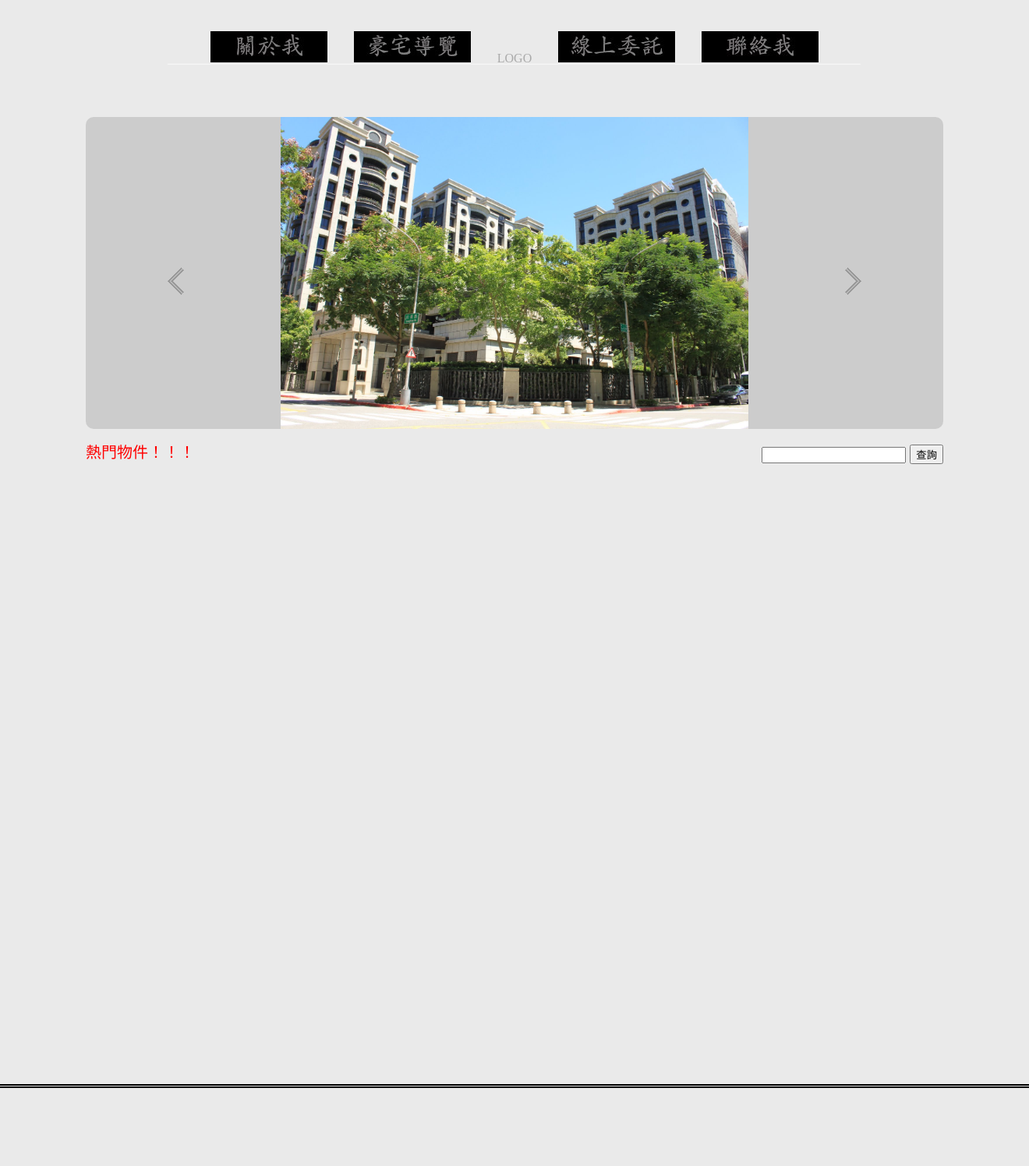
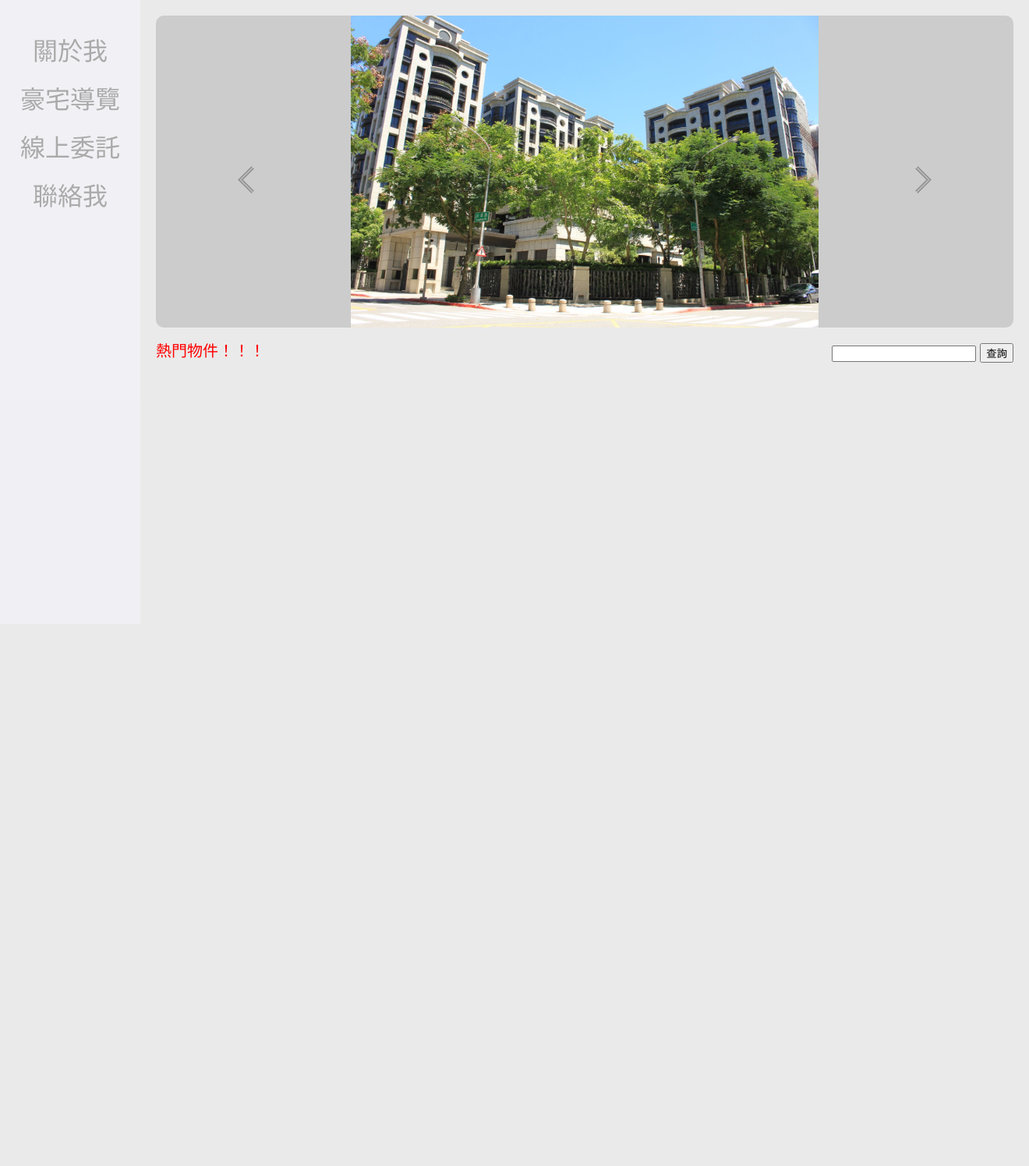
Before and after one commit to tbcey74123/TaipeiHouse, a PHP site: page / in a window 1320 px wide. Shown: the whole page at 78% size. After the commit the page ends 465 px from the top, so only its background shows below. Run offline with PHP 8.4, Linux system fonts and the light colour scheme; data that the repository does not hold is empty; some libraries are stand-ins or nearby versions.

Commit message:
Change the menu position to the left side.

```diff
--- a/index.php
+++ b/index.php
@@ -13,23 +13,24 @@
     <meta charset="utf-8">
     <link rel="stylesheet" type="text/css" href="style.css">
     <link rel="stylesheet" type="text/css" href="Slide.css">
+    <script src="http://ajax.googleapis.com/ajax/libs/jquery/1.11.1/jquery.min.js"></script>
     <script type="text/javascript" src="script/main.js"></script>
     <script type="text/javascript" src="script/Slide.js"></script>
 </head>
 <body onload="loadPictures(); auto = setInterval(function(){auto_changePic()}, 7000)">
-    <div id="top">
+    <div id="left-side">
         <div id="div_page_selection">
             <ul id="ul_page_selection" onmouseover="menu_select(event.target)" onmouseout="menu_leave(event.target)">
-                <li class="main-menu" id="AboutMe"><a href="aboutus.html"><img src="pic/menu-1.jpg" /></a></li>
-                <li class="main-menu" id="houses"><a href="houses.php"><img src="pic/menu-2.jpg" /></a></li>
-                <li class="main-menu" id="LOGO"><a href="index.php">LOGO</a></li>
-                <li class="main-menu" id="Business"><a href="business.html"><img src="pic/menu-3.jpg" /></a></li>
-                <li class="main-menu" id="ContactMe"><a href="contactme.html"><img src="pic/menu-4.jpg" /></a></li>
+		<li class="main-menu" id="AboutMe"><a href="aboutus.html">關於我</a></li>
+		<li class="main-menu" id="houses"><a href="houses.php">豪宅導覽</a></li>
+		<li class="main-menu" id="Business"><a href="business.html">線上委託</a></li>
+		<li class="main-menu" id="ContactMe"><a href="contactme.html">聯絡我</a></li>
             </ul>
         </div>
     </div>
+	<div id="right-side">
 	  <div id="main">
-        <div id="Slide" onmouseover="displayS(event);" onmouseout="hideS(event);">
+             <div id="Slide" >
             	<div id="pic_selector">
               	    <ul onclick="changePic(event.target);">
                	 	<li id="pic1" class="current"><button type="button"></button></li>
@@ -73,10 +74,7 @@
 ?>
               </div>
 
-        <div id="bottom">
-
     	</div>
-
 
 </body>
 </html>
--- a/script/main.js
+++ b/script/main.js
@@ -1,6 +1,25 @@
+$(document).ready(function() {
+	var height = document.body.clientHeight;
+
+	//$('#left-side').css("height",height);
+
+
+});
+
+
+
 function menu_select(e) {
     var src = e.src;
-    if(e.nodeName=="IMG"){
+
+    if (e.nodeName == "A") {
+	e.style.fontSize = "40px";
+	e.style.fontWeight = "700";
+	e.style.backgroundColor = "rgba(248,248,255,1)";
+	e.style.border = "2px solid rgba(248,248,255,1)";
+	e.parentNode.style.paddingBottom = "22px";
+    }
+
+    /*if(e.nodeName=="IMG"){
         if(src.match("-3a.jpg")){
             return ;
         }
@@ -14,12 +33,21 @@ function menu_select(e) {
         background.style.backgroundImage = "none";
 
         e.parentNode.parentNode.style.borderBottom = "1px solid white";
-    }
+    }*/
 
 }
 function menu_leave(e) {
     var src = e.src;
-    if(e.nodeName=="IMG"){
+
+    if (e.nodeName == "A") {
+    	e.style.fontSize = "32px";
+	e.style.fontWeight = "400";
+	e.style.backgroundColor = null;
+	e.style.border = null;
+	e.parentNode.style.paddingBottom = "30px";
+
+    }
+    /*if(e.nodeName=="IMG"){
         if(src.match("-3a.jpg")){
             return ;
         }
@@ -33,7 +61,7 @@ function menu_leave(e) {
         background.style.backgroundImage = "url('pic/line-2.png')";
 
         e.parentNode.parentNode.style.borderBottom = "";
-    }
+    }*/
 }
 
 function detect_input(e){
--- a/style.css
+++ b/style.css
@@ -56,47 +56,46 @@ a{
 
 /*Start*/
 .main-menu   {
-    display:list-item;
-    //border-color:#888888;
-    //background-color:#444444;
+    font-size: 32px;
     text-align:center;
-    margin:auto;
-    padding-bottom: 5px;
-    //border-bottom: 1px solid white;
+    position: relative;
+    top: 20px;
+    padding-bottom: 30px;
+    width: 180px;
+
 }
-#top {
-    width: 100%;
-    height: 100px;
-    margin: 0 auto 50px;
-    //background-color: grey;
-    text-align: center;
+.main-menu a {
+    border-radius: 10px;
+}
+
+#left-side {
+    float: left;
+    position: fixed;
+    background-color: rgba(248,248,255,0.5);
+    height: 100%;
     //color: #AAA;
-    border-bottom: 10px;
 }
 #div_page_selection {
     position: relative;
-    width:900px;
-    margin:0 auto;
-    top: 40px;
-    //border-bottom: 1px solid white;
-    background-image: url('pic/line-2.png');
-    background-repeat: no-repeat;
-    background-position: center    26px;
+    top: 30px;
+
 }
-#ul_page_selection li{
-    //font-size: 2em;
-    display: inline;
-    padding-bottom: 0px;
-    margin:0px 15px;
-}
+
+
 /*#AboutMe {
     background-image: url('pic/main-menu-button-about-me.png');
     height: 40px;
     width: 150px;
 }*/
+#right-side {
+	width: 1100px;
+	position: relative;
+	top: 20px;
+	left: 200px;
+}
 
 #main {
-    width: 1100px;
+    position: relative;
     //height: 1300px;
     margin:0 auto;
     background-color: rgba(192,192,192,0.7);
@@ -119,7 +118,6 @@ a{
 
 #form {
     position:relative;
-    color: white;
     font-size: 20px;
     padding: 50px 0 0 212px;
     margin: 0 auto;
@@ -149,7 +147,7 @@ select {
     margin: 0 auto;
 }
 #hot a{
-    color:white;
+    color: black;
     font-size: 1.2em;
 }
 #hot tr{
```
Also changed, not shown: aboutus.html (+6 -6 lines), business.html (+6 -6 lines), contactme.html (+6 -6 lines), house_info.php (+6 -6 lines), houses.php (+6 -6 lines). Lines whose indentation alone changed are shown as unchanged.
